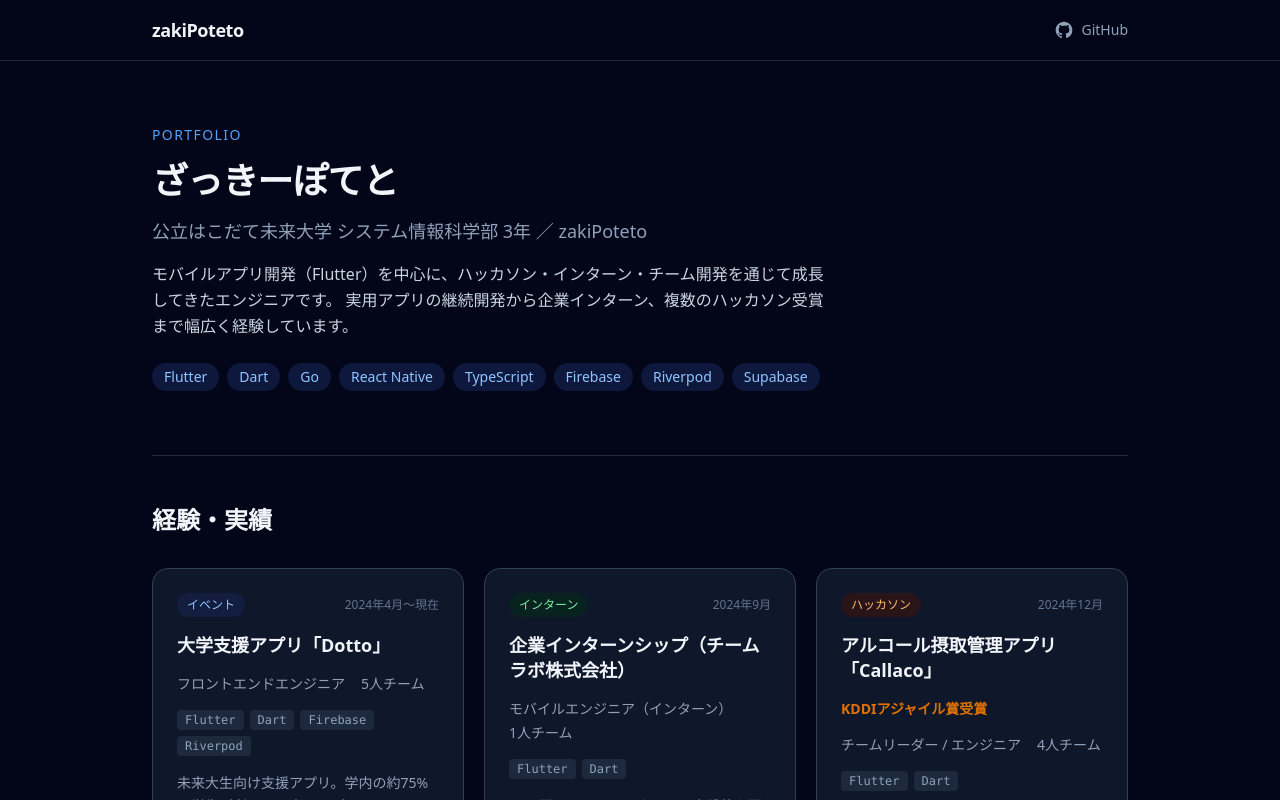
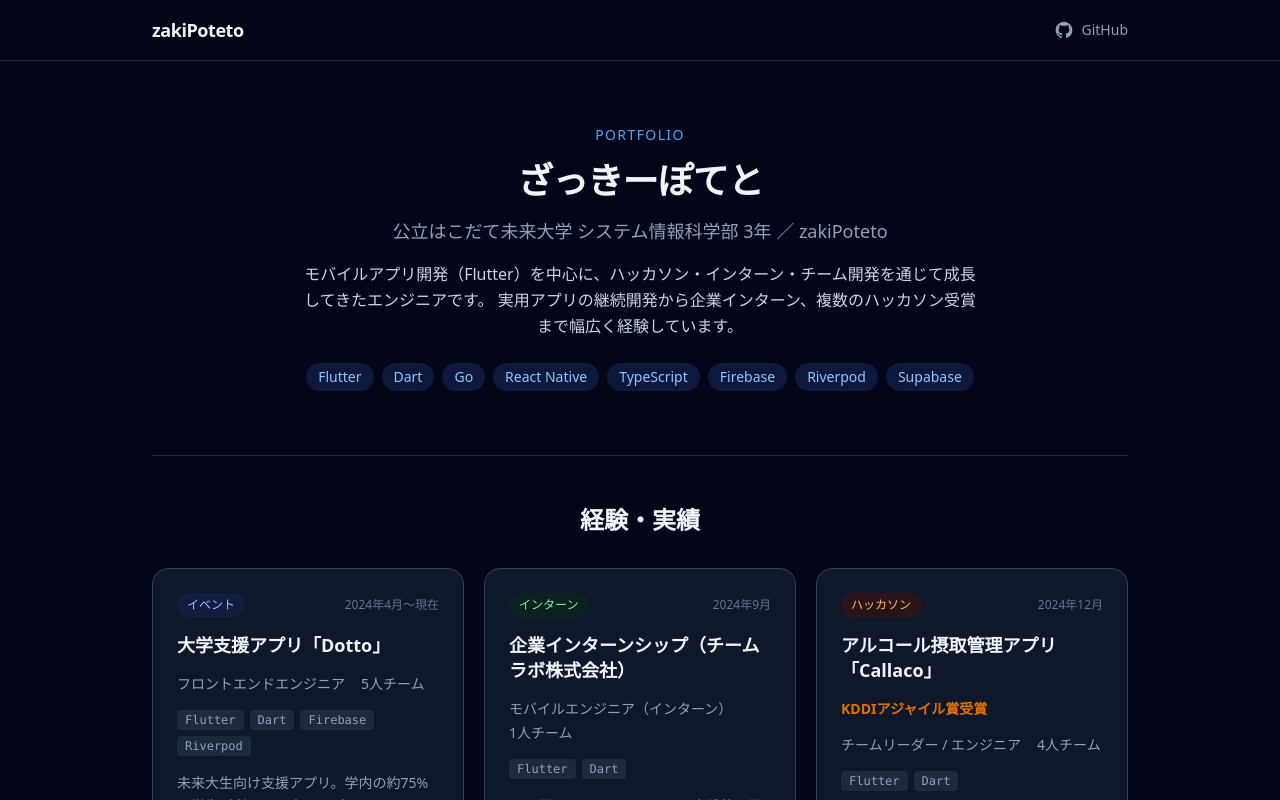
Before and after one commit to zakiPoteto/PortfolioWeb, a Next.js app: page / in a window 1280 px wide. Shown: the top 800 px of the page. Built offline with nearby package versions, Linux system fonts and the light colour scheme.

Commit message:
feat: 中央揃えに変更

```diff
--- a/src/components/ExperiencesSection.tsx
+++ b/src/components/ExperiencesSection.tsx
@@ -5,7 +5,7 @@ export default function ExperiencesSection() {
   return (
     <section className="max-w-5xl mx-auto px-6 pb-20">
       <div className="border-t border-slate-800 pt-12">
-        <h2 className="text-2xl font-bold mb-8">経験・実績</h2>
+        <h2 className="text-2xl font-bold mb-8 text-center">経験・実績</h2>
         <div className="grid grid-cols-1 sm:grid-cols-2 lg:grid-cols-3 gap-5">
           {experiences.map((exp) => (
             <ExperienceCard key={exp.title} exp={exp} />
--- a/src/components/HeroSection.tsx
+++ b/src/components/HeroSection.tsx
@@ -12,7 +12,7 @@ const techs = [
 export default function HeroSection() {
   return (
     <section className="max-w-5xl mx-auto px-6 py-16">
-      <div className="space-y-4">
+      <div className="space-y-4 text-center">
         <p className="text-blue-400 font-medium text-sm tracking-widest uppercase">
           Portfolio
         </p>
@@ -20,11 +20,11 @@ export default function HeroSection() {
         <p className="text-slate-400 text-lg">
           公立はこだて未来大学 システム情報科学部 3年 ／ zakiPoteto
         </p>
-        <p className="text-slate-300 max-w-2xl leading-relaxed">
+        <p className="text-slate-300 max-w-2xl leading-relaxed mx-auto">
           モバイルアプリ開発（Flutter）を中心に、ハッカソン・インターン・チーム開発を通じて成長してきたエンジニアです。
           実用アプリの継続開発から企業インターン、複数のハッカソン受賞まで幅広く経験しています。
         </p>
-        <div className="flex flex-wrap gap-2 pt-2">
+        <div className="flex flex-wrap gap-2 pt-2 justify-center">
           {techs.map((tech) => (
             <span
               key={tech}
```
